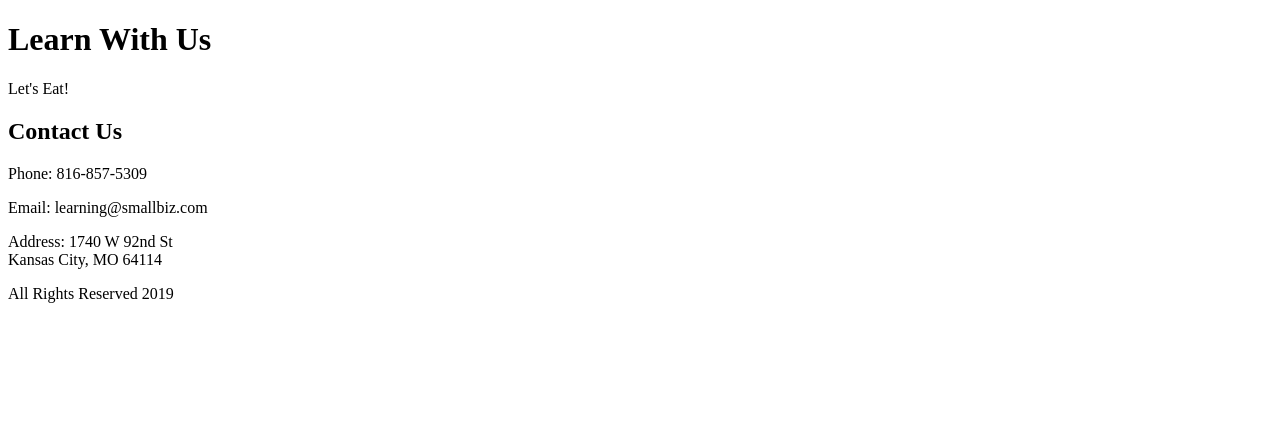
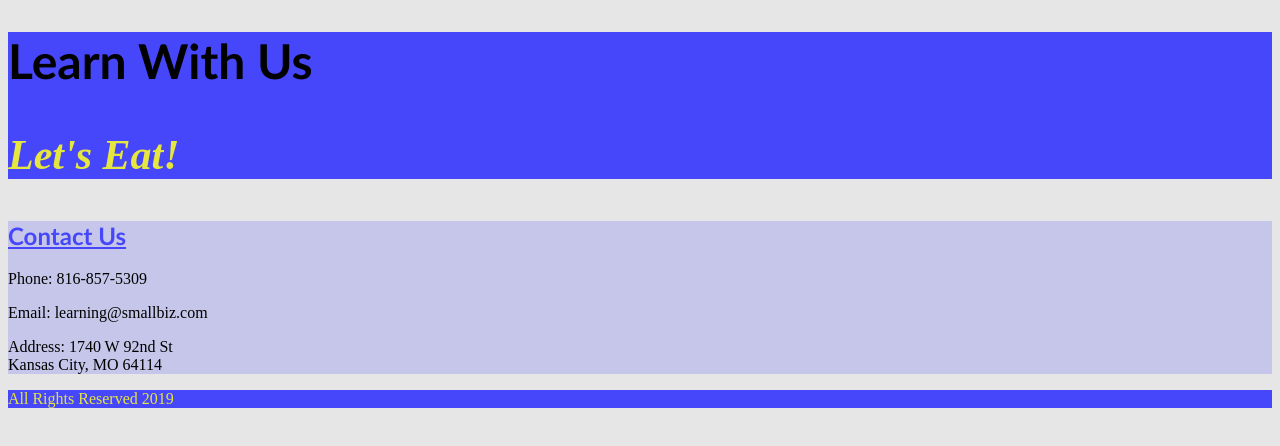
Before and after one commit to Justin-L-Kennedy/FED1StudioProject, a plain HTML site: page FED1StudioProject/Contact.html in a window 1280 px wide. Drawn offline with Linux system fonts and the light colour scheme.

Commit message:
Added CSS to Contact

```diff
--- a/FED1StudioProject/Contact.html
+++ b/FED1StudioProject/Contact.html
@@ -6,19 +6,20 @@
     <meta name="keywords" content="educational, services" />
     <meta name="author" content="Justin L. Kennedy" />
     <title>Learn With Us | Let's Eat!</title>
+    <link href="css/custom.css" rel="stylesheet" />
 </head>
 <body>
     <header>
         <h1>
             Learn With Us
         </h1>
-        <p>
+        <p id="slogan">
             Let's Eat!
         </p>
     </header>
     <main>
         <section>
-            <h2>
+            <h2 class="headingStyle">
                 Contact Us
             </h2>
             <p>
```
